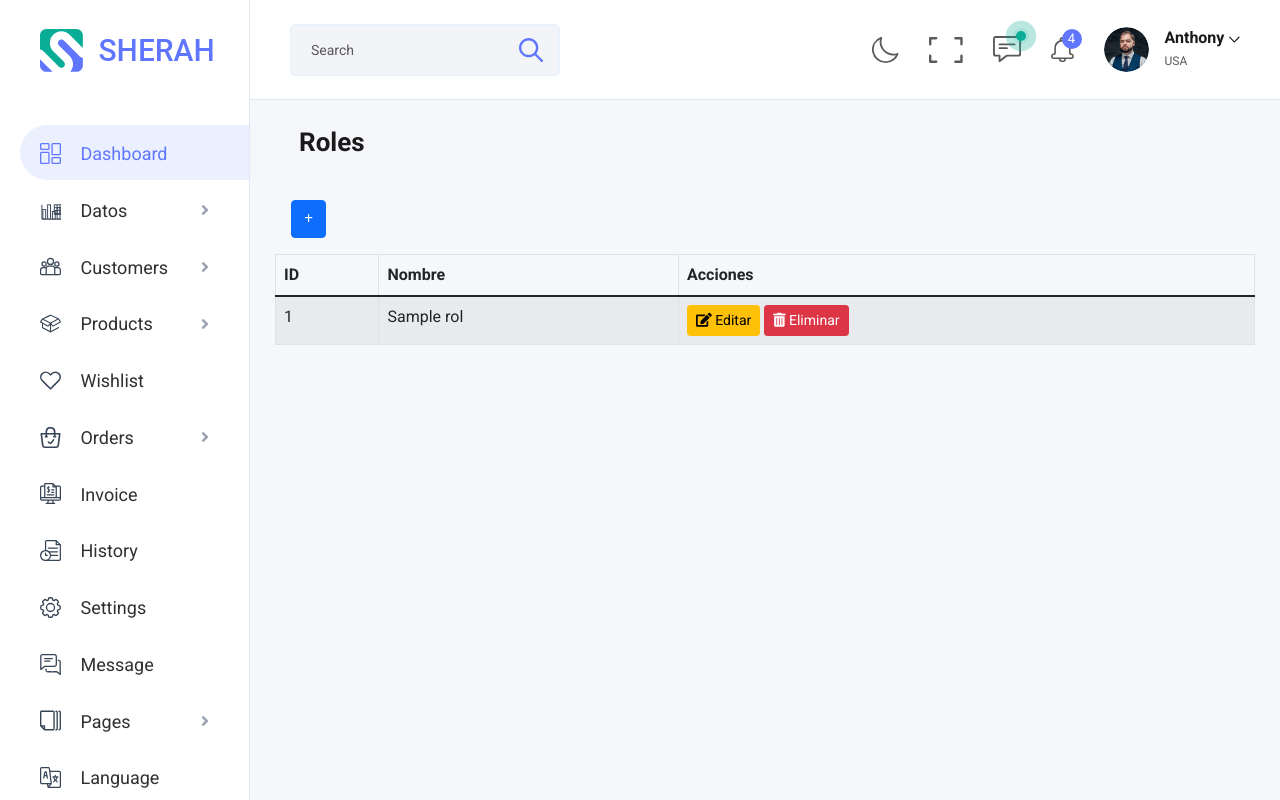
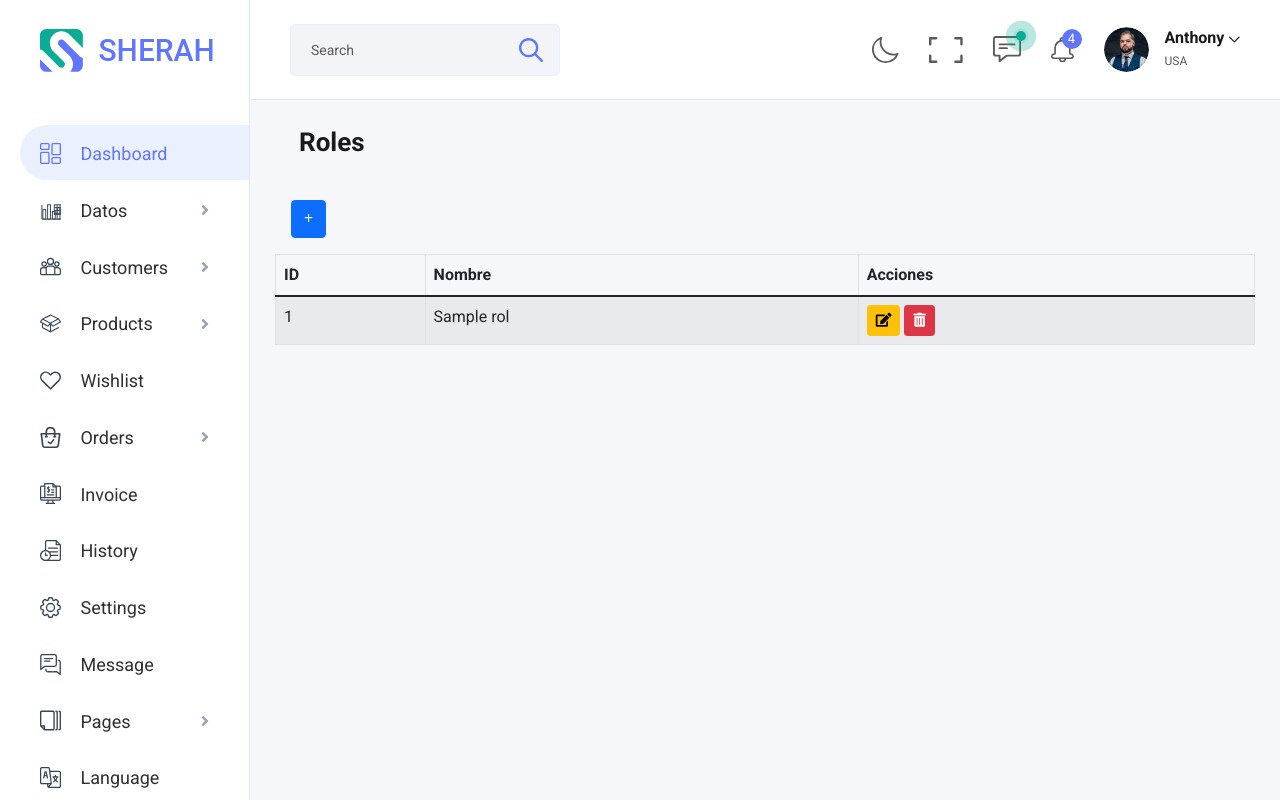
Before and after one commit to Juliandos/Parqueadero, a Flask app: page /rol in a window 1280 px wide. Run offline with Flask 3, Linux system fonts and the light colour scheme; tables that the repository leaves empty hold one stand-in row (values such as "Sample post"); some libraries are stand-ins or nearby versions.

Commit message:
botones eliminar y agregar, no texto

```diff
--- a/app/templates/clientes.html
+++ b/app/templates/clientes.html
@@ -35,10 +35,10 @@ content %}
           <td>{{cliente.parqueadero_nombre}}</td>
           <td>
             <button class="btn btn-warning btn-sm">
-              <i class="fas fa-edit"></i> Editar
+              <i class="fas fa-edit"></i>
             </button>
             <button class="btn btn-danger btn-sm">
-              <i class="fas fa-trash-alt"></i> Eliminar
+              <i class="fas fa-trash-alt"></i>
             </button>
           </td>
         </tr>
--- a/app/templates/medio_pago.html
+++ b/app/templates/medio_pago.html
@@ -29,10 +29,10 @@ content %}
           <td>{{tipo.nombre}}</td>
           <td>
             <button class="btn btn-warning btn-sm">
-              <i class="fas fa-edit"></i> Editar
+              <i class="fas fa-edit"></i>
             </button>
             <button class="btn btn-danger btn-sm">
-              <i class="fas fa-trash-alt"></i> Eliminar
+              <i class="fas fa-trash-alt"></i>
             </button>
           </td>
         </tr>
--- a/app/templates/rol.html
+++ b/app/templates/rol.html
@@ -23,10 +23,10 @@ content %}
           <td>{{rol.nombre}}</td>
           <td>
             <button class="btn btn-warning btn-sm">
-              <i class="fas fa-edit"></i> Editar
+              <i class="fas fa-edit"></i>
             </button>
             <button class="btn btn-danger btn-sm">
-              <i class="fas fa-trash-alt"></i> Eliminar
+              <i class="fas fa-trash-alt"></i>
             </button>
           </td>
         </tr>
--- a/app/templates/tarifa_tipo.html
+++ b/app/templates/tarifa_tipo.html
@@ -23,10 +23,10 @@
             <td>{{tipo.unidad}}</td>
             <td>
               <button class="btn btn-warning btn-sm">
-                <i class="fas fa-edit"></i> Editar
+                <i class="fas fa-edit"></i>
               </button>
               <button class="btn btn-danger btn-sm">
-                <i class="fas fa-trash-alt"></i> Eliminar
+                <i class="fas fa-trash-alt"></i>
               </button>
             </td>
           </tr>
--- a/app/templates/usuario.html
+++ b/app/templates/usuario.html
@@ -39,10 +39,10 @@
           <td>{{ usuario.rol_nombre }}</td>
           <td>
             <button class="btn btn-warning btn-sm btnEditar" data-id="{{ usuario.id }}">
-              <i class="fas fa-edit"></i> Editar
+              <i class="fas fa-edit"></i>
             </button>
             <button class="btn btn-danger btn-sm btnEliminar" data-id="{{ usuario.id }}">
-              <i class="fas fa-trash-alt"></i> Eliminar
+              <i class="fas fa-trash-alt"></i>
             </button>
           </td>
         </tr>
--- a/app/templates/vehiculo_tipo.html
+++ b/app/templates/vehiculo_tipo.html
@@ -27,10 +27,10 @@
           <td>{{tipo.nombre}}</td>
           <td>
             <button class="btn btn-warning btn-sm">
-              <i class="fas fa-edit"></i> Editar
+              <i class="fas fa-edit"></i>
             </button>
             <button class="btn btn-danger btn-sm">
-              <i class="fas fa-trash-alt"></i> Eliminar
+              <i class="fas fa-trash-alt"></i>
             </button>
           </td>
         </tr>
```
